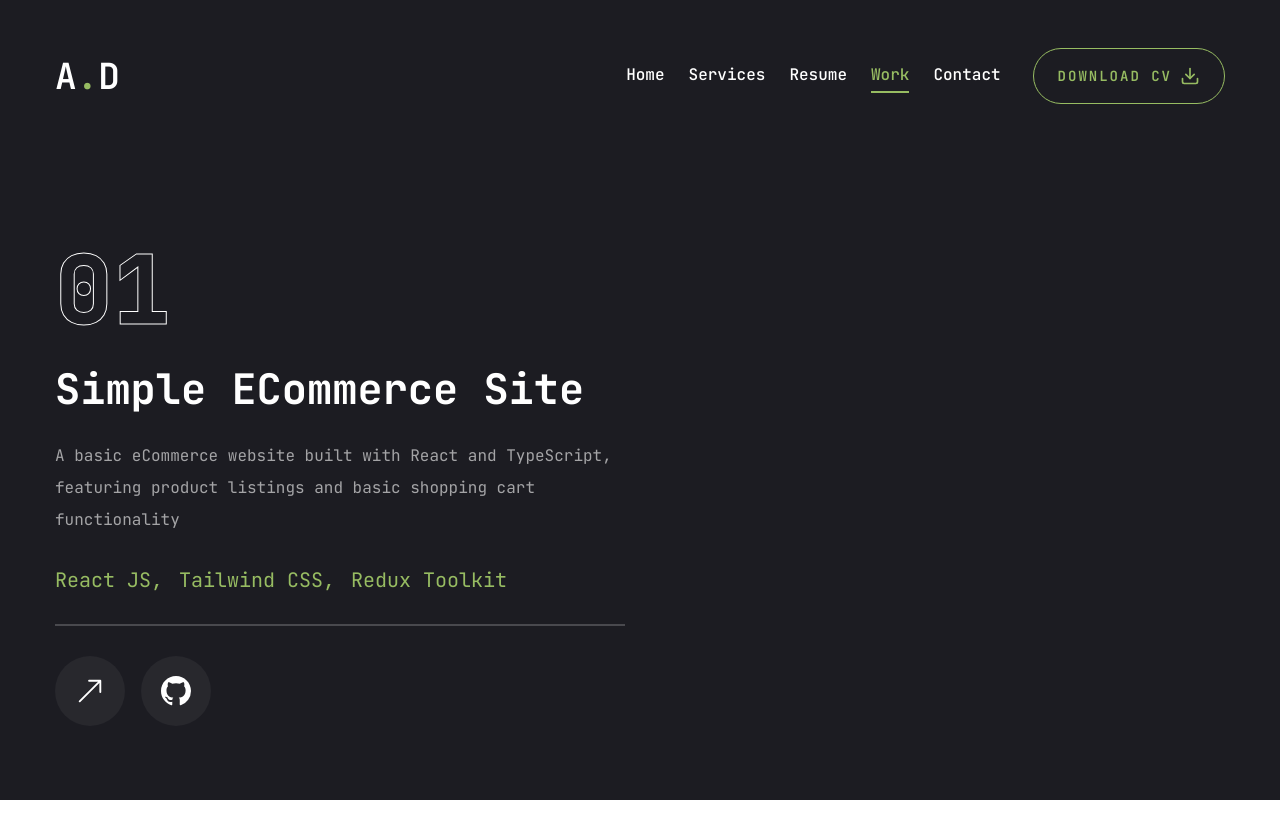
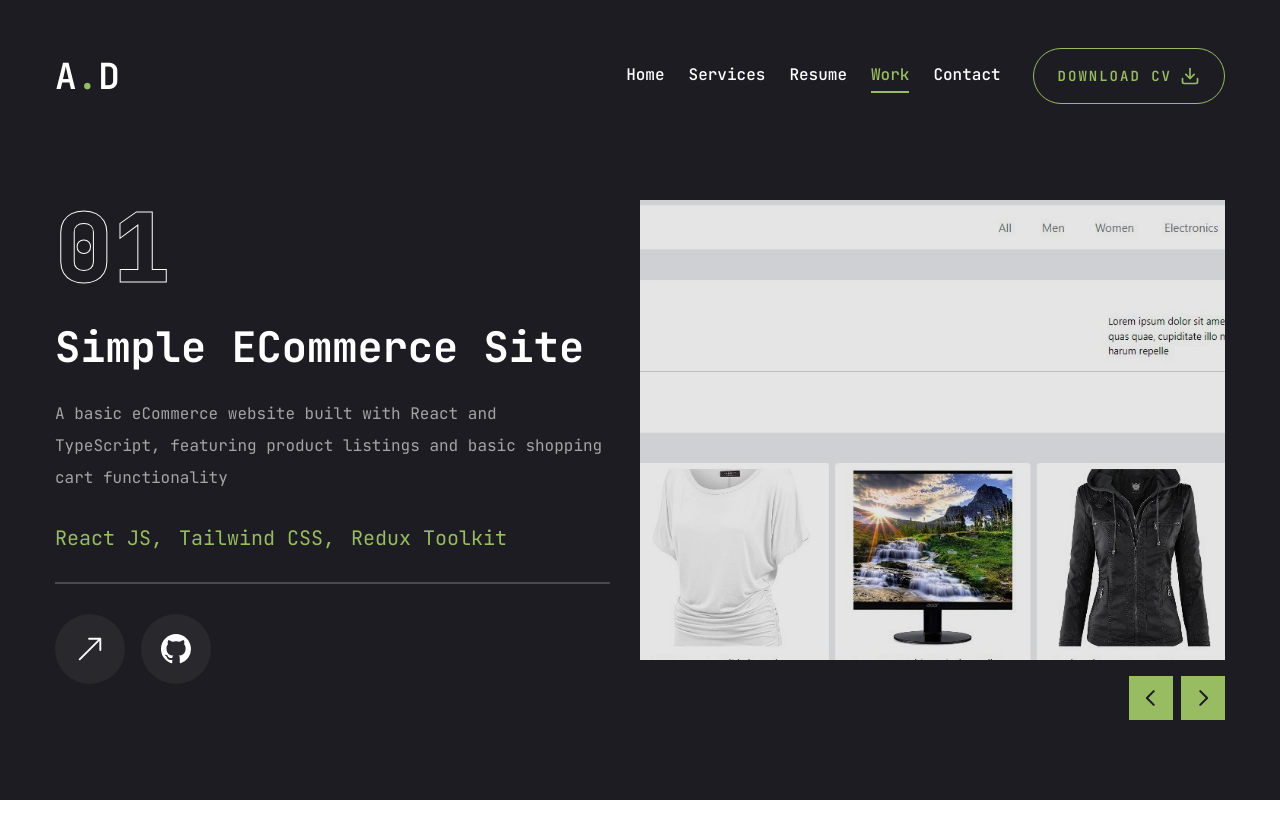
Before and after one commit to SirDest/Portfolio-with-nextjs-shadcnui, a Next.js app: page /work in a window 1280 px wide. Built offline with nearby package versions, Linux system fonts and the light colour scheme.

Commit message:
undid changes

```diff
--- a/app/work/page.tsx
+++ b/app/work/page.tsx
@@ -132,11 +132,11 @@
               </div>
             </div>
           </div>
-          <div className='w-full xl:w-[50%] flex'>
+          <div className='w-full xl:w-[50%]'>
             <Swiper
               spaceBetween={30}
               slidesPerView={1}
-              className='h-fit mb-12 m-auto'
+              className='xl:h-[520px] mb-12'
               onSlideChange={handleSlideChange}
             >
               {projects.map(
@@ -154,7 +154,7 @@
                   index
                 ) => (
                   <SwiperSlide key={index} className='w-full'>
-                    <div className='h-[250px] relative group flex justify-center items-center bg-pink-50/20'>
+                    <div className='h-[460px] relative group flex justify-center items-center bg-pink-50/20'>
                       <div className='absolute top-0 bottom-0 w-full h-full bg-black/10 z-10'></div>
                       <div>
                         <Image
```
